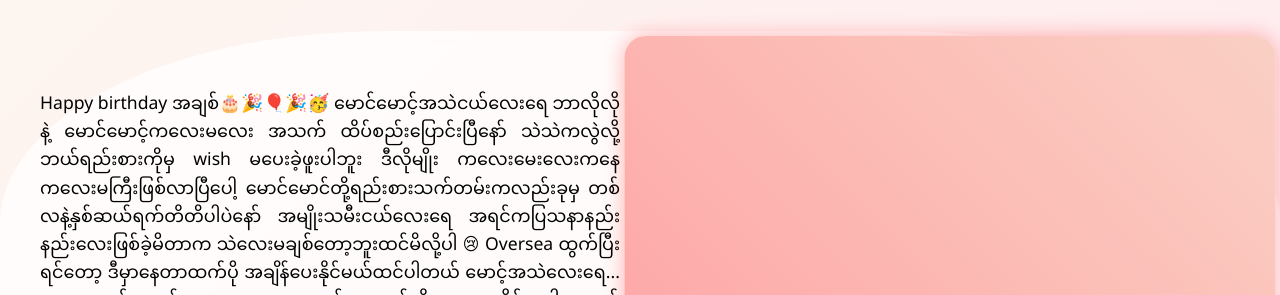
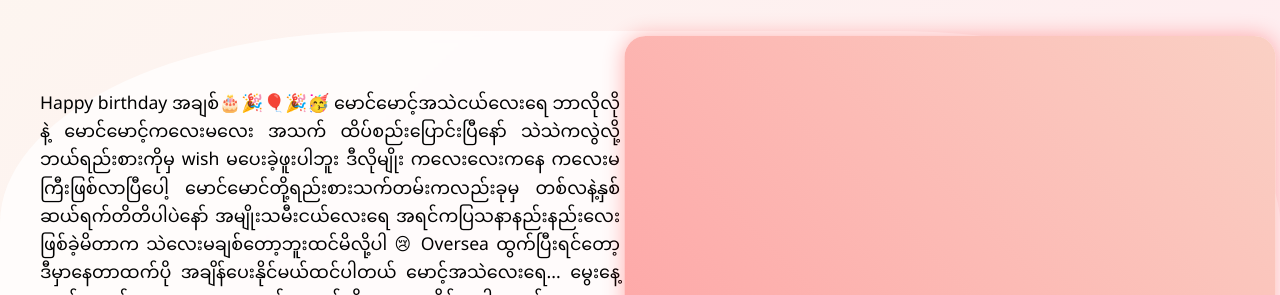
Before and after one commit to zpm-agg/Realget, a plain HTML site: page index.html in a window 1280 px wide. Shown: the part 118-413 px from the top of the page. Drawn offline with Linux system fonts and the light colour scheme.

Commit message:
Update index.html

```diff
--- a/index.html
+++ b/index.html
@@ -157,7 +157,7 @@
     <div class="thae">
       <p class="para">
         Happy birthday အချစ်🎂🎉🎈🎉🥳 မောင်မောင့်အသဲငယ်လေးရေ ဘာလိုလိုနဲ့ မောင်မောင့်ကလေးမလေး အသက် ထိပ်စည်းပြောင်းပြီနော်
-        သဲသဲကလွဲလို့ဘယ်ရည်းစားကိုမှ wish မပေးခဲ့ဖူးပါဘူး ဒီလိုမျိုး ကလေးမေးလေးကနေ ကလေးမကြီးဖြစ်လာပြီပေါ့
+        သဲသဲကလွဲလို့ဘယ်ရည်းစားကိုမှ wish မပေးခဲ့ဖူးပါဘူး ဒီလိုမျိုး ကလေးလေးကနေ ကလေးမကြီးဖြစ်လာပြီပေါ့
         မောင်မောင်တို့ရည်းစားသက်တမ်းကလည်းခုမှ တစ်လနဲ့နှစ်ဆယ်ရက်တိတိပါပဲနော် အမျိုးသမီးငယ်လေးရေ
         အရင်ကပြသနာနည်းနည်းလေးဖြစ်ခဲ့မိတာက သဲလေးမချစ်တော့ဘူးထင်မိလို့ပါ 😢
         Oversea ထွက်ပြီးရင်တော့ ဒီမှာနေတာထက်ပို အချိန်ပေးနိုင်မယ်ထင်ပါတယ် မောင့်အသဲလေးရေ...
```
